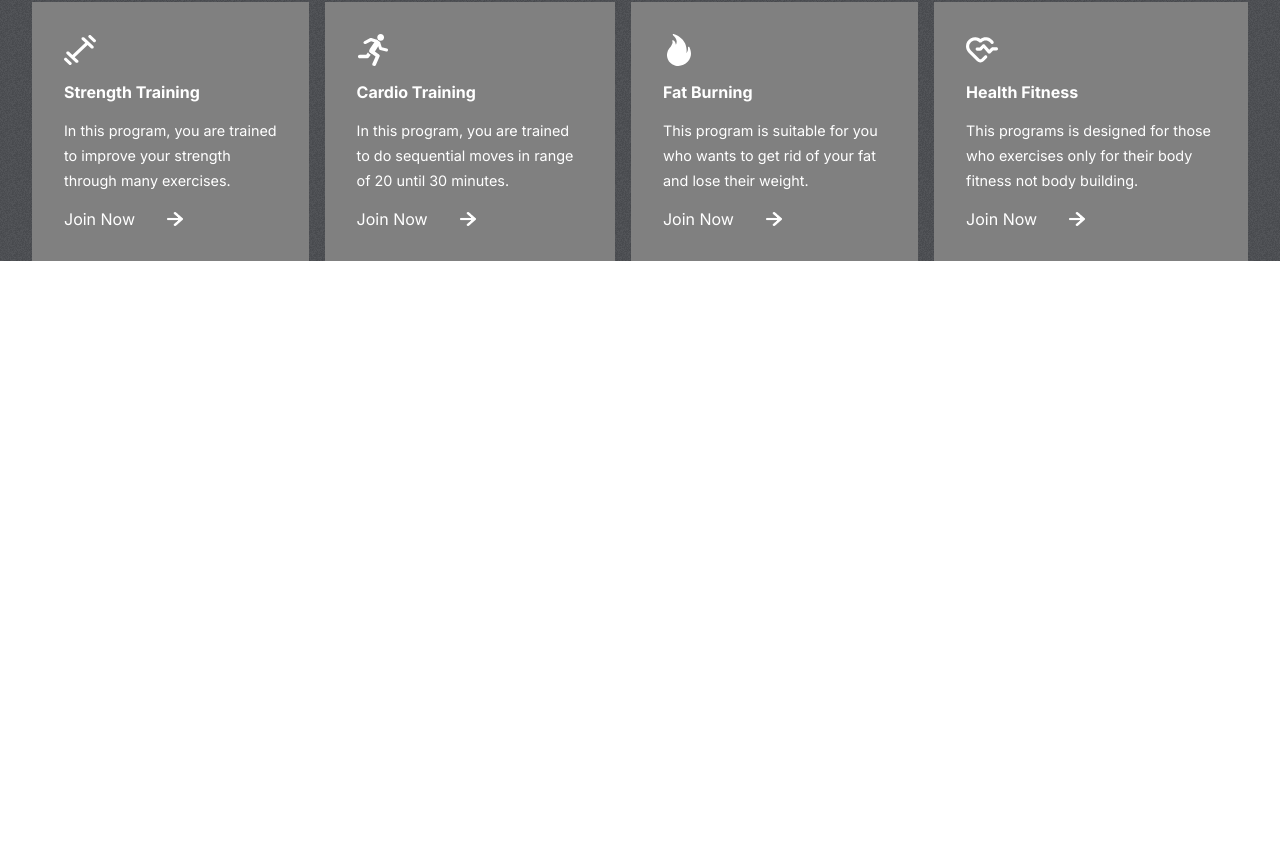
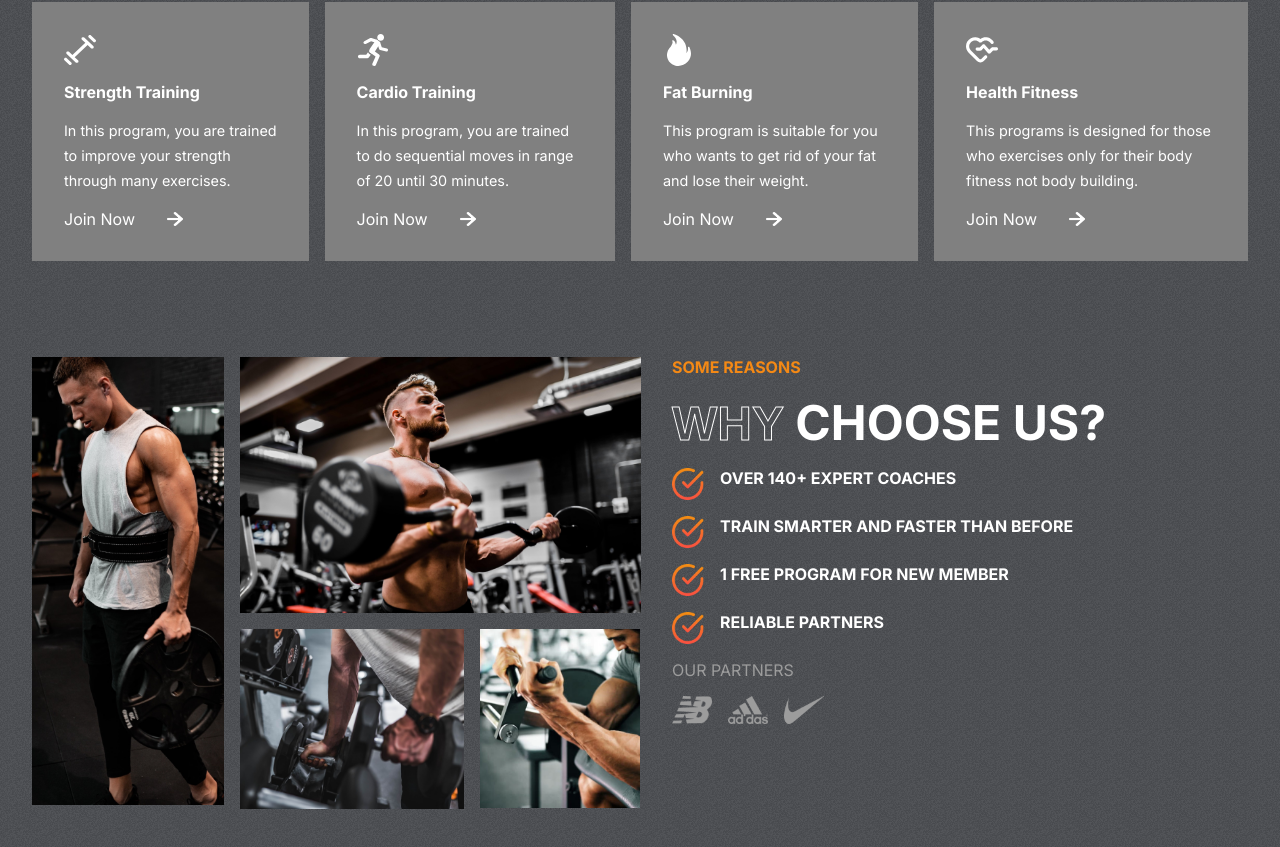
Before and after one commit to cotnals99/react_gym, a React (Create React App) app: page / in a window 1280 px wide. Shown: the part 906-1753 px from the top of the page. Before the commit the page ends 1167 px from the top, so only its background shows below. Built offline with nearby package versions, Linux system fonts and the light colour scheme.

Commit message:
Details Section completed

```diff
--- a/src/App.js
+++ b/src/App.js
@@ -1,11 +1,13 @@
 import './App.css';
 import Hero from './components/Hero/Hero';
 import Programs from './components/Programs/Programs';
+import Reasons from './components/Reasons/Reasons';
 function App() {
   return (
     <div className="App">
           <Hero/>
           <Programs/>
+          <Reasons/>
     </div>
   );
 }
--- /dev/null
+++ b/src/components/Reasons/Reasons.css
@@ -0,0 +1,87 @@
+.Reasons{
+    padding: 0 2rem;
+    display: flex;
+    gap: 2rem;
+}
+
+.left-r {
+    flex: 1 1;
+    display: grid;
+    grid-template-columns: repeat(3, 1fr);
+    gap: 1rem;
+    grid-auto-rows: 1fr;
+}
+
+.left-r>img{
+    object-fit: cover;
+}
+
+.left-r>:nth-child(1){
+    width: 12rem;
+    grid-row: 1/3;
+    height: 28rem;
+}
+
+.left-r>:nth-child(2){
+    width: auth;
+    height: 16rem;
+    grid-column: 2/4;
+}
+
+.left-r>:nth-child(3){
+    width: 14rem;
+    grid-row: 2;
+    grid-column: 2/3;
+}
+
+.left-r>:nth-child(4){
+    width: 10rem;
+    grid-row:2;
+    grid-column: 3/4;
+    height: 11.2rem;;
+}
+
+.right-r{
+    flex: 1 1;
+    text-transform: uppercase;
+    display: flex;
+    flex-direction: column;
+    gap: 1rem;
+}
+
+.right-r>span{
+    color: var(--orange);
+    font-weight: bold;
+}
+
+.right-r>div{
+    font-size: 3rem;
+    font-weight: bold;
+    color: white;
+}
+
+.details-r{
+    display: flex;
+    flex-direction: column;
+    gap: 1rem;
+}
+
+.details-r>div{
+    display: flex;
+    font-size: 1rem;
+    gap: 1rem;
+}
+
+.details-r>div>img{
+    width: 2rem;
+    height: 2rem;
+}
+
+.partners{
+    display: flex;
+    gap: 1rem;
+}
+
+.partners>img{
+    width: 2.5rem;
+}
--- /dev/null
+++ b/src/components/Reasons/Reasons.jsx
@@ -0,0 +1,61 @@
+import React from "react";
+import "./Reasons.css";
+
+import image1 from "../../assets/image1.png";
+import image2 from "../../assets/image2.png";
+import image3 from "../../assets/image3.png";
+import image4 from "../../assets/image4.png";
+import nb from "../../assets/nb.png";
+import adidas from "../../assets/adidas.png";
+import nike from "../../assets/nike.png";
+import tick from "../../assets/tick.png";
+
+const Reasons = () => {
+  return (
+    <div className="Reasons" id="reasons">
+      <div className="left-r">
+        <img src={image1} alt="" />
+        <img src={image2} alt="" />
+        <img src={image3} alt="" />
+        <img src={image4} alt="" />
+      </div>
+
+      <div className="right-r">
+        <span>some reasons</span>
+        <div>
+          <span className="stroke-text">why</span>
+          <span> choose us?</span>
+        </div>
+
+        <div className="details-r">
+          <div >
+            <img src={tick} alt="" />
+            <span>OVER 140+ EXPERT COACHES</span>
+          </div>
+          <div>
+            <img src={tick} alt="" />
+            <span>TRAIN SMARTER AND FASTER THAN BEFORE</span>
+          </div>
+          <div>
+            <img src={tick} alt="" />
+            <span>1 FREE PROGRAM FOR NEW MEMBER</span>
+          </div>
+          <div>
+            <img src={tick} alt="" />
+            <span>RELIABLE PARTNERS</span>
+          </div>
+        </div>
+        <span style={{color: "var(--gray", fontWeight: "normal"}}>
+            OUR PARTNERS
+        </span>
+        <div className="partners">
+            <img src={nb} alt="" />
+            <img src={adidas} alt="" />
+            <img src={nike} alt="" />
+        </div>
+      </div>
+    </div>
+  );
+};
+
+export default Reasons;
```
